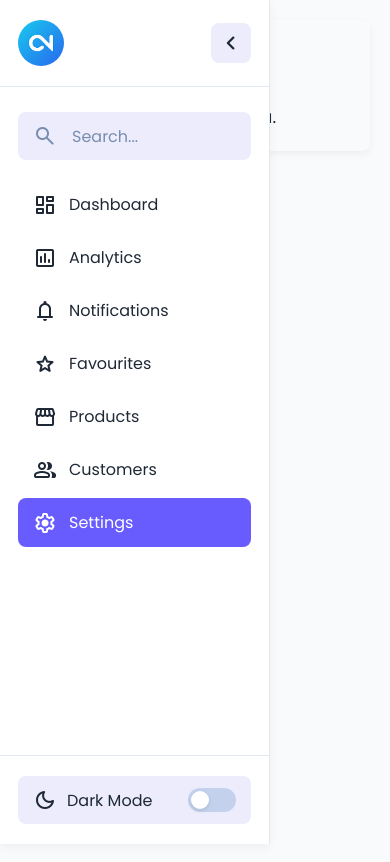
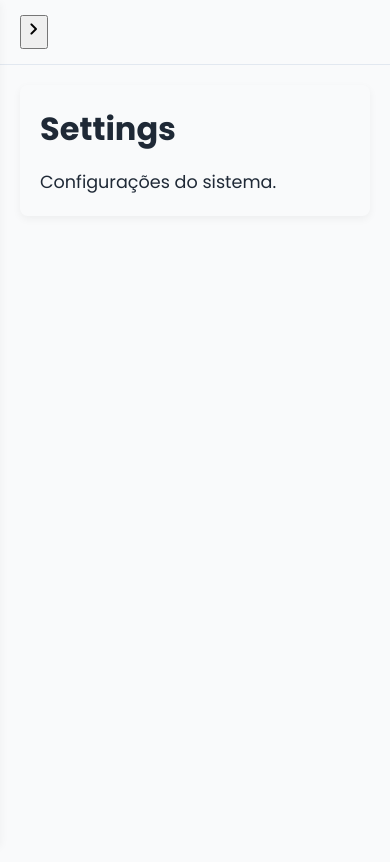
Before and after one commit to Manoel2k67/Project_base, a React (Vite) app: page /settings in a window 390 px wide. Shown: the top 862 px of the page. Built offline with nearby package versions, Linux system fonts and the light colour scheme.

Commit message:
New visual

```diff
--- a/src/App.jsx
+++ b/src/App.jsx
@@ -1,4 +1,4 @@
-import React from 'react';
+import React, { useState, useEffect } from 'react';
 import { BrowserRouter as Router, Routes, Route } from 'react-router-dom';
 import Sidebar from './components/Sidebar/Sidebar';
 import Dashboard from './pages/Dashboard';
@@ -10,10 +10,38 @@ import Customers from './pages/Customers';
 import Settings from './pages/Settings';
 
 const App = () => {
+  const [isMobile, setIsMobile] = useState(window.innerWidth <= 768);
+  const [isSidebarOpen, setIsSidebarOpen] = useState(!isMobile);
+
+  useEffect(() => {
+    const handleResize = () => {
+      const mobileView = window.innerWidth <= 768;
+      setIsMobile(mobileView);
+      if (!mobileView) {
+        setIsSidebarOpen(true);
+      } else {
+        setIsSidebarOpen(false);
+      }
+    };
+    window.addEventListener('resize', handleResize);
+    return () => window.removeEventListener('resize', handleResize);
+  }, []);
+
+  const toggleMobileSidebar = () => {
+    setIsSidebarOpen(!isSidebarOpen);
+  };
+
   return (
     <Router>
+      {isMobile && (
+        <nav className="site-nav">
+          <button className="sidebar-toggle" onClick={toggleMobileSidebar}>
+            <span className="material-symbols-rounded">chevron_right</span>
+          </button>
+        </nav>
+      )}
       <div className="app-container">
-        <Sidebar />
+        <Sidebar isMobile={isMobile} isOpen={isSidebarOpen} toggleSidebar={toggleMobileSidebar} />
         <main className="main-content">
           <Routes>
             <Route path="/" element={<Dashboard />} />
--- a/src/components/Sidebar/Sidebar.jsx
+++ b/src/components/Sidebar/Sidebar.jsx
@@ -13,7 +13,7 @@ const menuItems = [
   { path: '/settings', label: 'Settings', icon: 'settings' },
 ];
 
-const Sidebar = () => {
+const Sidebar = ({ isMobile, isOpen, toggleSidebar }) => {
   const [isCollapsed, setIsCollapsed] = useState(false);
   const [isDarkTheme, setIsDarkTheme] = useState(false);
   const location = useLocation();
@@ -31,19 +31,21 @@ const Sidebar = () => {
     localStorage.setItem('theme', isDarkTheme ? 'dark' : 'light');
   }, [isDarkTheme]);
 
-  const toggleSidebar = () => {
-    setIsCollapsed(!isCollapsed);
+  const handleSidebarToggle = () => {
+    if (isMobile) {
+      toggleSidebar();
+    } else {
+      setIsCollapsed(!isCollapsed);
+    }
   };
 
-  const toggleTheme = () => {
-    setIsDarkTheme(!isDarkTheme);
-  };
+  const sidebarClass = isMobile ? (isOpen ? '' : 'collapsed') : (isCollapsed ? 'collapsed' : '');
 
   return (
-    <aside className={`sidebar ${isCollapsed ? 'collapsed' : ''}`}>
+    <aside className={`sidebar ${sidebarClass}`}>
       <header className="sidebar-header">
         <img src={Logo} alt="CodingManoel" className="header-logo" />
-        <button className="sidebar-toggle" onClick={toggleSidebar}>
+        <button className="sidebar-toggle" onClick={handleSidebarToggle}>
           <span className="material-symbols-rounded">chevron_left</span>
         </button>
       </header>
@@ -67,7 +69,7 @@ const Sidebar = () => {
         </ul>
       </div>
       <div className="sidebar-footer">
-        <button className="theme-toggle" onClick={toggleTheme}>
+        <button className="theme-toggle" onClick={() => setIsDarkTheme(!isDarkTheme)}>
           <div className="theme-label">
             <span className="theme-icon material-symbols-rounded">
               {isDarkTheme ? 'light_mode' : 'dark_mode'}
```
Also changed, not shown: src/components/Sidebar/Sidebar.css (indentation only).
